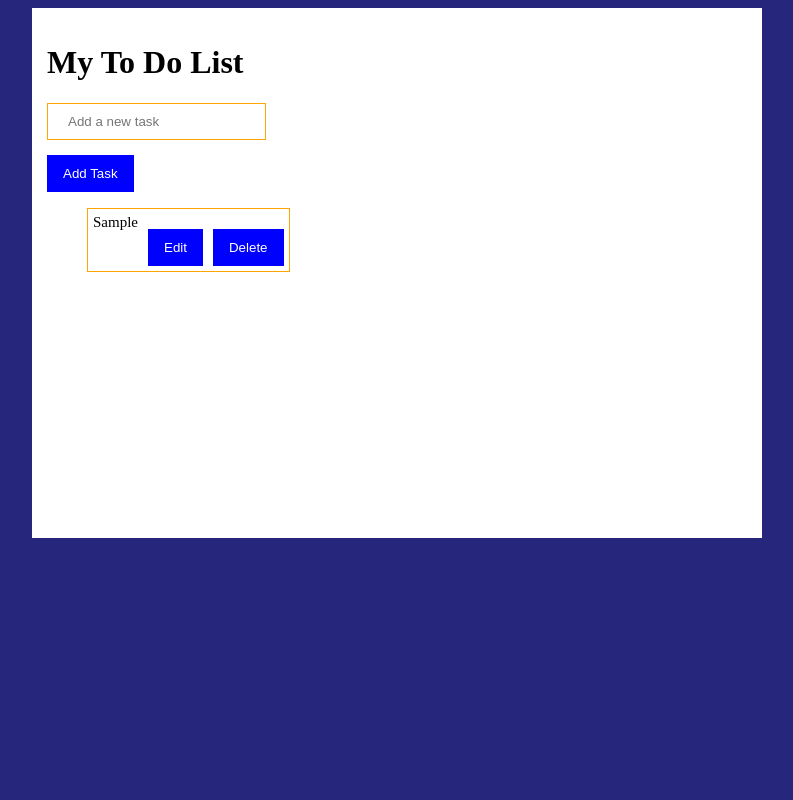
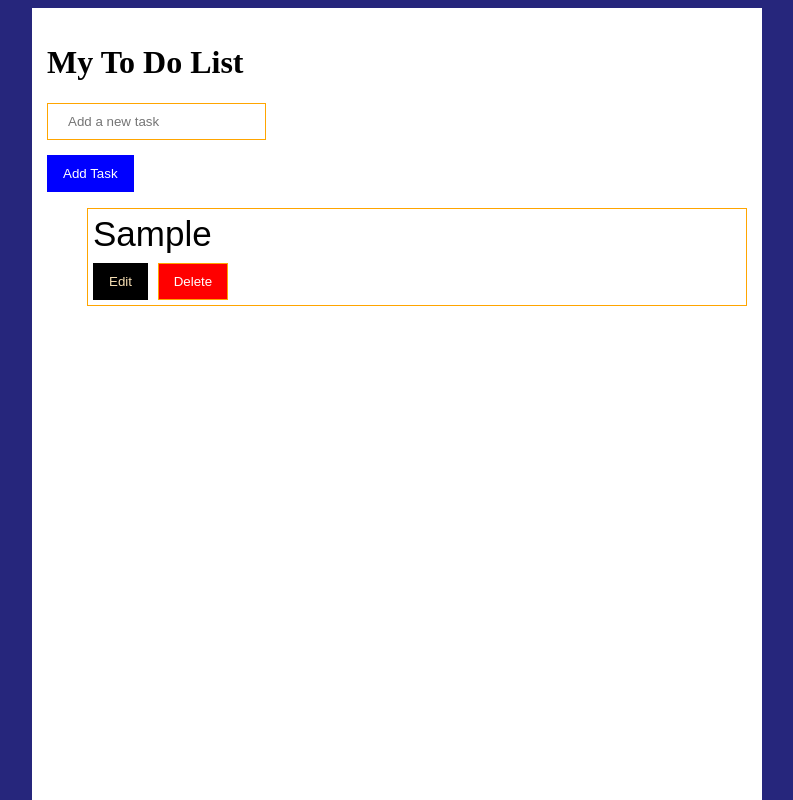
Before and after one commit to Ayxan007/task-fromevent, a plain HTML site: page index.html in a window 1280 px wide. Both pictures are taken after typing "Sample" into the empty fields and a click on the button "Add Task". Shown: the top 800 px of the page, without its empty margins (243-1036 px from the left). Drawn offline with Linux system fonts and the light colour scheme.

Commit message:
Your commit message here

```diff
--- a/index.html
+++ b/index.html
@@ -17,7 +17,7 @@
             <option value="Learn HTML"></option>
             <option value="Study CSS"></option>
         </datalist>
-        <button id="add">Add Task</button>
+        <button id="add" class="BTN">Add Task</button>
     </div>
 </form>
 </body>
--- a/index.js
+++ b/index.js
@@ -26,7 +26,7 @@ function addTask(item){
     addList.push(item);
 
     listItem.querySelector('.delete').addEventListener('click', function () {
-        tskList.removeChild(listItem);
+        listItem.remove();
         addList = addList.filter(element => element !== item);
     });
 
@@ -38,7 +38,10 @@ function addTask(item){
                 <button class="edit">Edit</button>
                 <button class="delete">Delete</button>
             `;
-            addList[addList.indexOf(item)] = newTask;
+            listItem.querySelector('.delete').addEventListener('click', function () {
+                listItem.remove();
+                addList = addList.filter(element => element !== item);
+            });
         }
     });
 };
--- a/style.css
+++ b/style.css
@@ -4,27 +4,25 @@ body{
 .table{
     background-color: white;
     width: 700px;
-    height: 500px;
+    height: 1000px;
     margin: 0 auto;
     padding: 15px;
     ul{
-        display: flex;
         gap: 20px;
     }
     li{
-        display: flex;
-        gap: 10px;
-        text-decoration-color: rgb(119, 177, 177);
-        font-size: 15px;
+        font-family: sans-serif;
+        font-size: 35px;
         border: 1px solid orange;
         padding: 5px;
+        list-style: none;
     }
 }
 input{
     padding: 10px 20px;
     border: 1px solid orange;
 }
-button{
+.BTN{
     padding: 10px 15px;
     background-color: blue;
     color: white;
@@ -33,3 +31,17 @@ button{
     margin-top: 15px;
     cursor: pointer;
 }
+.edit{
+    padding: 10px 15px;
+    background-color: black;
+    color: wheat;
+    border: 1px solid black;
+    cursor: pointer;
+}
+.delete{
+    padding: 10px 15px;
+    background-color: red;
+    color: white;
+    border: 1px solid orange;
+    cursor: pointer;
+}
```
